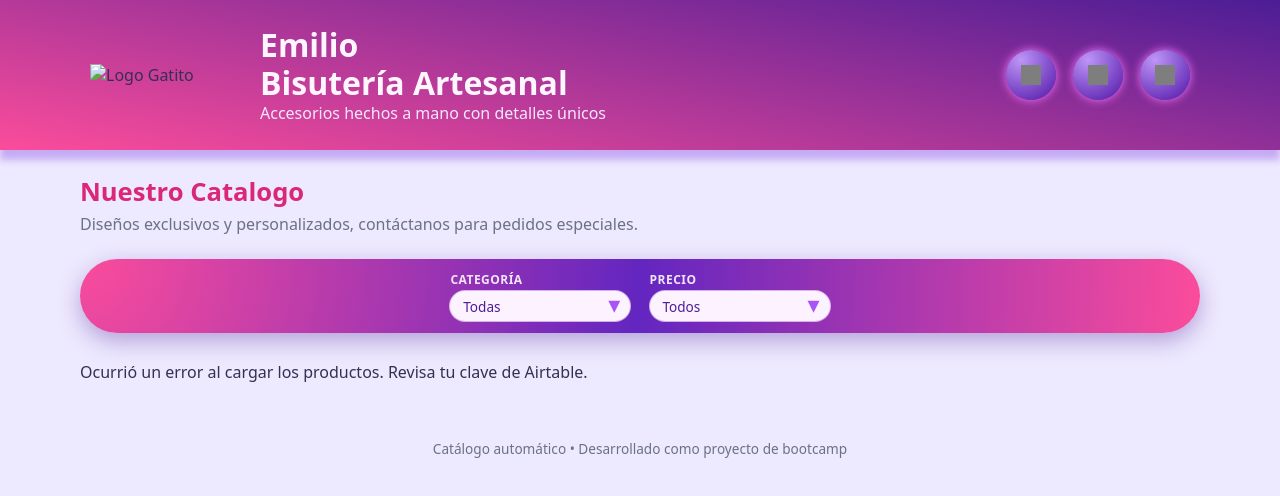
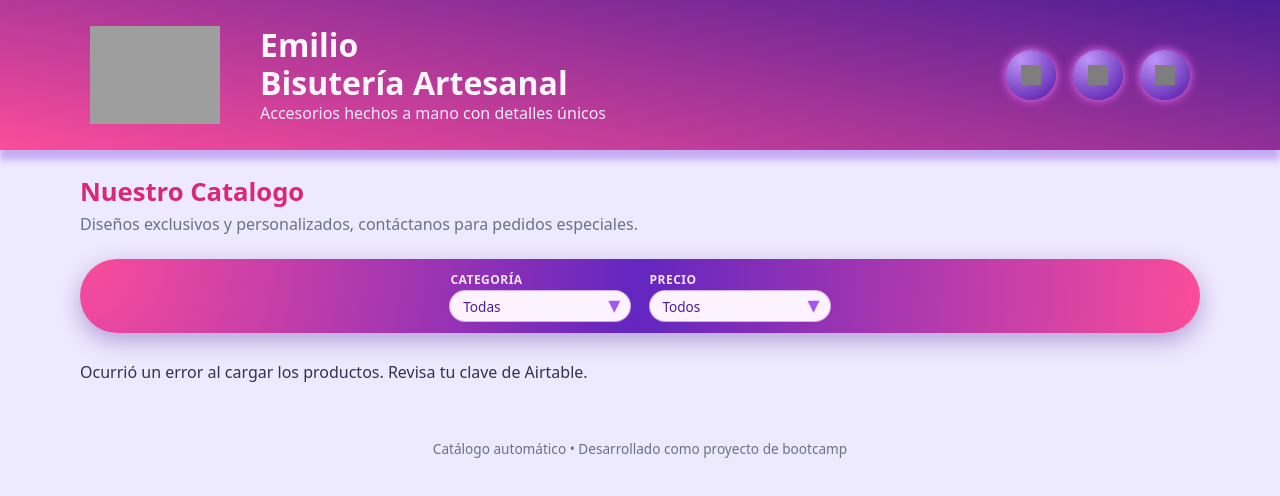
Before and after one commit to 0juandaxx0/Emilio, a plain HTML site: page index.html in a window 1280 px wide. Drawn offline with Linux system fonts and the light colour scheme; the site is published under a folder, as on GitHub Pages, so addresses that start at the root find nothing; no server answers; grey boxes are pictures that could not be loaded.

```diff
--- a/index.html
+++ b/index.html
@@ -20,7 +20,7 @@
 <body>
   <header class="header-bisu">
     <div class="header-inner">
-      <img src="/logo.png" alt="Logo Gatito" class="logo-gato" />
+      <img src="logo.png" alt="Logo Gatito" class="logo-gato" />
 
       <div class="header-texto">
         <h1>Emilio <br />Bisutería Artesanal</h1>
@@ -113,4 +113,5 @@
 
   <script src="app.js"></script>
 </body>
+
 </html>
```
